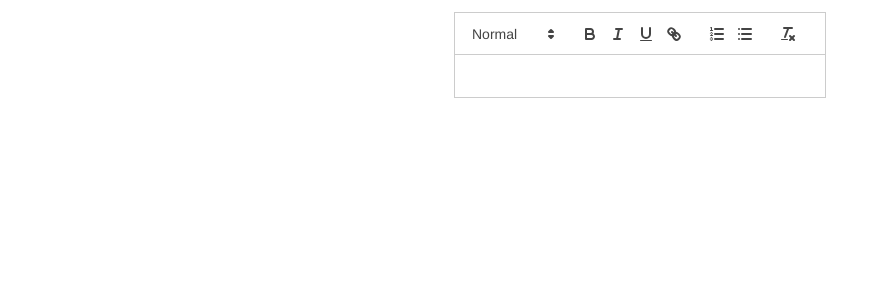
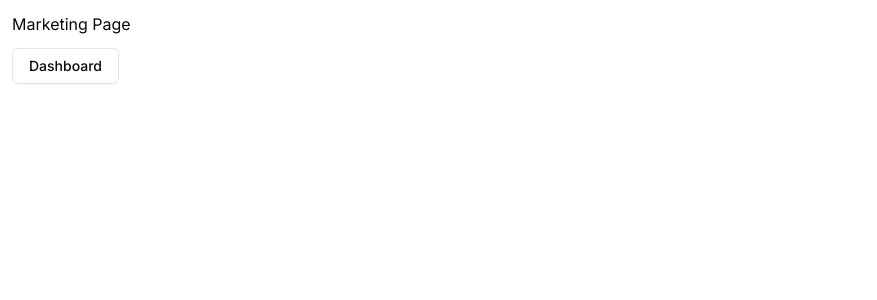
Before and after one commit to tymnec/collab-write, a Next.js app: page / in a window 1280 px wide. Shown: the top 300 px of the page, without its empty margins (0-877 px from the left). Built offline with nearby package versions, Linux system fonts and the light colour scheme.

Commit message:
marketing page added

```diff
--- /dev/null
+++ b/app/(Main)/dashboard/page.tsx
@@ -0,0 +1,7 @@
+import React from "react";
+
+const Dashboard = () => {
+  return <div>Dashboard</div>;
+};
+
+export default Dashboard;
--- /dev/null
+++ b/app/(Marketing)/page.tsx
@@ -0,0 +1,19 @@
+import Editor from "@/components/editor";
+import { Button } from "@/components/ui/button";
+import Link from "next/link";
+import React from "react";
+
+const Home = () => {
+  return (
+    <div className="p-3 flex justify-center flex-col mx-auto gap-3">
+      Marketing Page
+      <div>
+        <Button variant={"outline"}>
+          <Link href={"/dashboard"}>Dashboard</Link>
+        </Button>
+      </div>
+    </div>
+  );
+};
+
+export default Home;
--- a/app/page.tsx
+++ /dev/null
@@ -1,12 +0,0 @@
-import Editor from "@/components/editor";
-import React from "react";
-
-const Home = () => {
-  return (
-    <div className="p-3 flex justify-center">
-      <Editor />
-    </div>
-  );
-};
-
-export default Home;
--- /dev/null
+++ b/components/ui/button.tsx
@@ -0,0 +1,57 @@
+import * as React from "react"
+import { Slot } from "@radix-ui/react-slot"
+import { cva, type VariantProps } from "class-variance-authority"
+
+import { cn } from "@/lib/utils"
+
+const buttonVariants = cva(
+  "inline-flex items-center justify-center whitespace-nowrap rounded-md text-sm font-medium transition-colors focus-visible:outline-none focus-visible:ring-1 focus-visible:ring-ring disabled:pointer-events-none disabled:opacity-50",
+  {
+    variants: {
+      variant: {
+        default:
+          "bg-primary text-primary-foreground shadow hover:bg-primary/90",
+        destructive:
+          "bg-destructive text-destructive-foreground shadow-sm hover:bg-destructive/90",
+        outline:
+          "border border-input bg-transparent shadow-sm hover:bg-accent hover:text-accent-foreground",
+        secondary:
+          "bg-secondary text-secondary-foreground shadow-sm hover:bg-secondary/80",
+        ghost: "hover:bg-accent hover:text-accent-foreground",
+        link: "text-primary underline-offset-4 hover:underline",
+      },
+      size: {
+        default: "h-9 px-4 py-2",
+        sm: "h-8 rounded-md px-3 text-xs",
+        lg: "h-10 rounded-md px-8",
+        icon: "h-9 w-9",
+      },
+    },
+    defaultVariants: {
+      variant: "default",
+      size: "default",
+    },
+  }
+)
+
+export interface ButtonProps
+  extends React.ButtonHTMLAttributes<HTMLButtonElement>,
+    VariantProps<typeof buttonVariants> {
+  asChild?: boolean
+}
+
+const Button = React.forwardRef<HTMLButtonElement, ButtonProps>(
+  ({ className, variant, size, asChild = false, ...props }, ref) => {
+    const Comp = asChild ? Slot : "button"
+    return (
+      <Comp
+        className={cn(buttonVariants({ variant, size, className }))}
+        ref={ref}
+        {...props}
+      />
+    )
+  }
+)
+Button.displayName = "Button"
+
+export { Button, buttonVariants }
--- a/package.json
+++ b/package.json
@@ -10,6 +10,7 @@
   },
   "dependencies": {
     "@radix-ui/react-icons": "^1.3.0",
+    "@radix-ui/react-slot": "^1.0.2",
     "class-variance-authority": "^0.7.0",
     "clsx": "^2.0.0",
     "next": "14.0.4",
```
Also changed, not shown: 1 other file (tests, documents, lock files or other folders).
